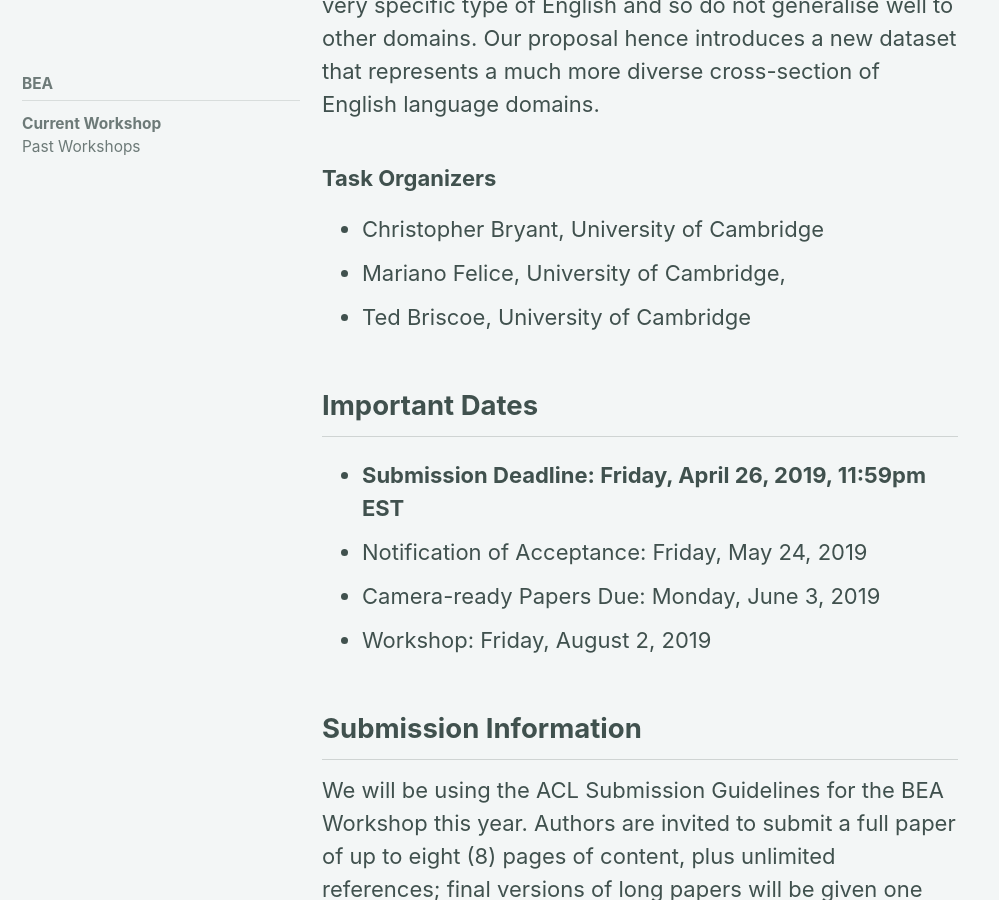
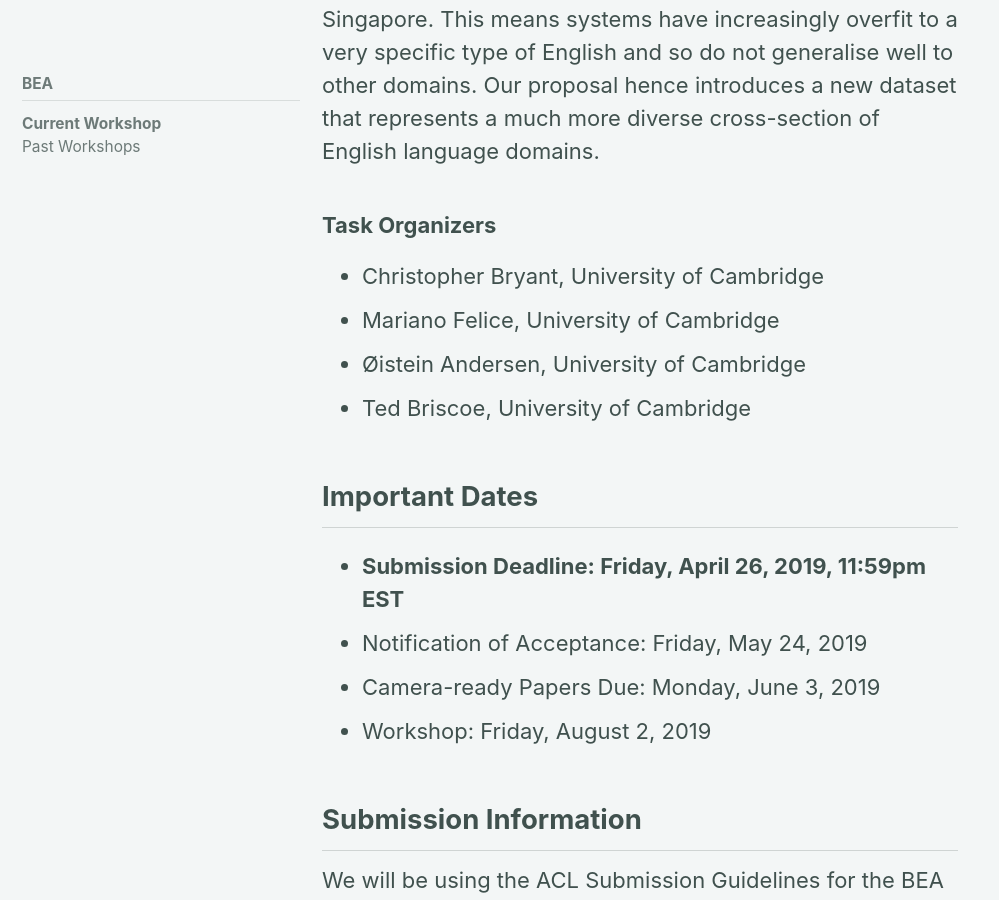
Before and after one commit to sigedu-org/website, a Jekyll site: the page built from _pages/bea/current.md, in a window 1280 px wide and 900 px high, scrolled down 5878 px. Shown: the whole window, without its empty margins (0-999 px from the left). Built offline with Jekyll 4.4.1, drawn with Linux system fonts in a browser that asks for light colours; cached includes are drawn as plain includes; nearby versions of some CDN libraries; some of the changed text lies outside the part shown.

Commit message:
Update current.md

```diff
--- a/_pages/bea/current.md
+++ b/_pages/bea/current.md
@@ -81,6 +81,8 @@ The 14th BEA workshop will have oral presentation sessions and a large poster se
 
 ## Shared Task on Grammatical Error Correction
 
+Webpage: https://www.cl.cam.ac.uk/research/nl/bea2019st/
+
 ### Task Description
 
 Grammatical error correction (GEC) is the task of automatically correcting grammatical errors in text; e.g. [I follows his advices → I followed his advice]. It can be used to not only help language learners improve their writing skills, but also alert native speakers to accidental mistakes or typos.
@@ -91,7 +93,8 @@ Another significant problem facing the field is that system performance is still
 ### Task Organizers
 
 - Christopher Bryant, University of Cambridge
-- Mariano Felice, University of Cambridge,
+- Mariano Felice, University of Cambridge
+- Øistein Andersen, University of Cambridge
 - Ted Briscoe, University of Cambridge
 
 ## Important Dates
```
